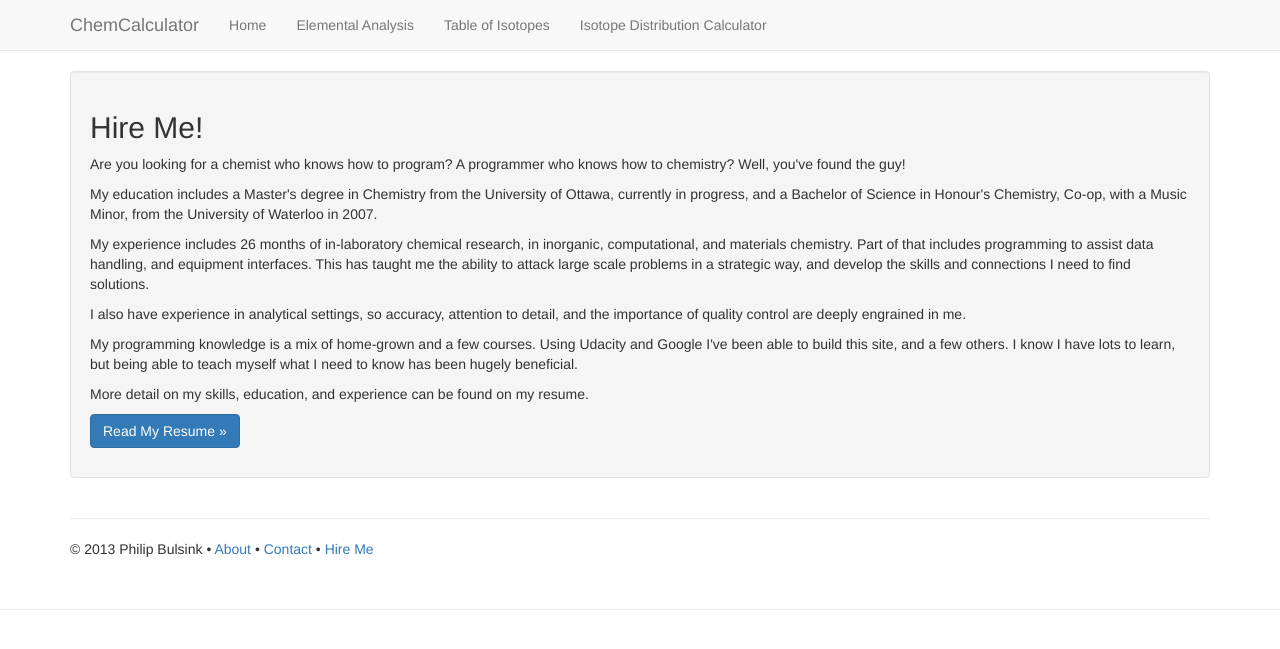
After one commit to pbulsink/chemcalc, a Flask app: page /hire-me in a window 1280 px wide. The commit adds this page. Shown: the top 649 px of the page. Run offline with Flask 2, Linux system fonts and the light colour scheme; parts of the project's set-up code (start-up, migrations or seed data) failed here and were passed over; some libraries are stand-ins or nearby versions.

Commit message:
Addd Hire Me page and Resume

```diff
--- a/index.py
+++ b/index.py
@@ -457,11 +457,17 @@ def ExactMassDistribute(informula=None):
         else:
             return render_template('exact-mass.html')
 
+@app.route('/hire-me')
+@app.route('/give-me-a-job')
+def HiremeHandler():
+    """Return the sitemap.html page"""
+    return render_template("hireme.html")
 
 @app.route('/robots.txt')
 @app.route('/sitemap.xml')
 @app.route('/favicon.ico')
 @app.route('/BingSiteAuth.xml')
+@app.route('/resume.pdf')
 def static_from_root():
     """Serve static sitemap.xml and robots.txt"""
     return send_from_directory(app.static_folder, request.path[1:])
--- a/templates/base_layout.html
+++ b/templates/base_layout.html
@@ -60,7 +60,7 @@
     {% endblock %}
     <footer>
       <div class="container">
-        <p>&copy; 2013 Philip Bulsink &bull; <a href="/about">About</a> &bull; <a href="/contact">Contact</a></p>
+        <p>&copy; 2013 Philip Bulsink &bull; <a href="/about">About</a> &bull; <a href="/contact">Contact</a> &bull; <a href="/hire-me">Hire Me</a></p>
       </div>
     </footer>
     <br>
--- /dev/null
+++ b/templates/hireme.html
@@ -0,0 +1,32 @@
+{% extends "base_layout.html" %}
+{% block Title%}Hire Me- Elemental Analysis{% endblock %}
+{% block Navbar%}{% include "navbar.html" %}{% endblock %}
+{% block Content %}
+    <div class="container">
+      <div class="well">
+
+          <p><h2>Hire Me!</h2></p>
+          <p>Are you looking for a chemist who knows how to program? A programmer who
+          knows how to chemistry? Well, you've found the guy!</p>
+          <p>My education includes a Master's degree in Chemistry from the University
+          of Ottawa, currently in progress, and a Bachelor of Science in Honour's
+          Chemistry, Co-op, with a Music Minor, from the University of Waterloo in 2007.</p>
+          <p>My experience includes 26 months of in-laboratory chemical research,
+          in inorganic, computational, and materials chemistry. Part of that includes
+          programming to assist data handling, and equipment interfaces. This has
+          taught me the ability to attack large scale problems in a strategic way, and
+          develop the skills and connections I need to find solutions.</p>
+          <p>I also have experience in analytical settings, so accuracy, attention to
+          detail, and the importance of quality control are deeply engrained in me.</p>
+          <p>My programming knowledge is a mix of home-grown and a few courses. Using Udacity
+          and Google I've been able to build this site, and a few others. I know I
+          have lots to learn, but being able to teach myself what I need to know has been
+          hugely beneficial.</p>
+          <p>More detail on my skills, education, and experience can be found on my resume.</p>
+          <p><a class="btn btn-primary" href="/resume.pdf" target="_blank">Read My Resume &raquo;</a></p>
+
+      </div>
+      <div class="row"></div>
+      <hr>
+    </div>
+{% endblock %}
```
Also changed, not shown: 1 other file.
